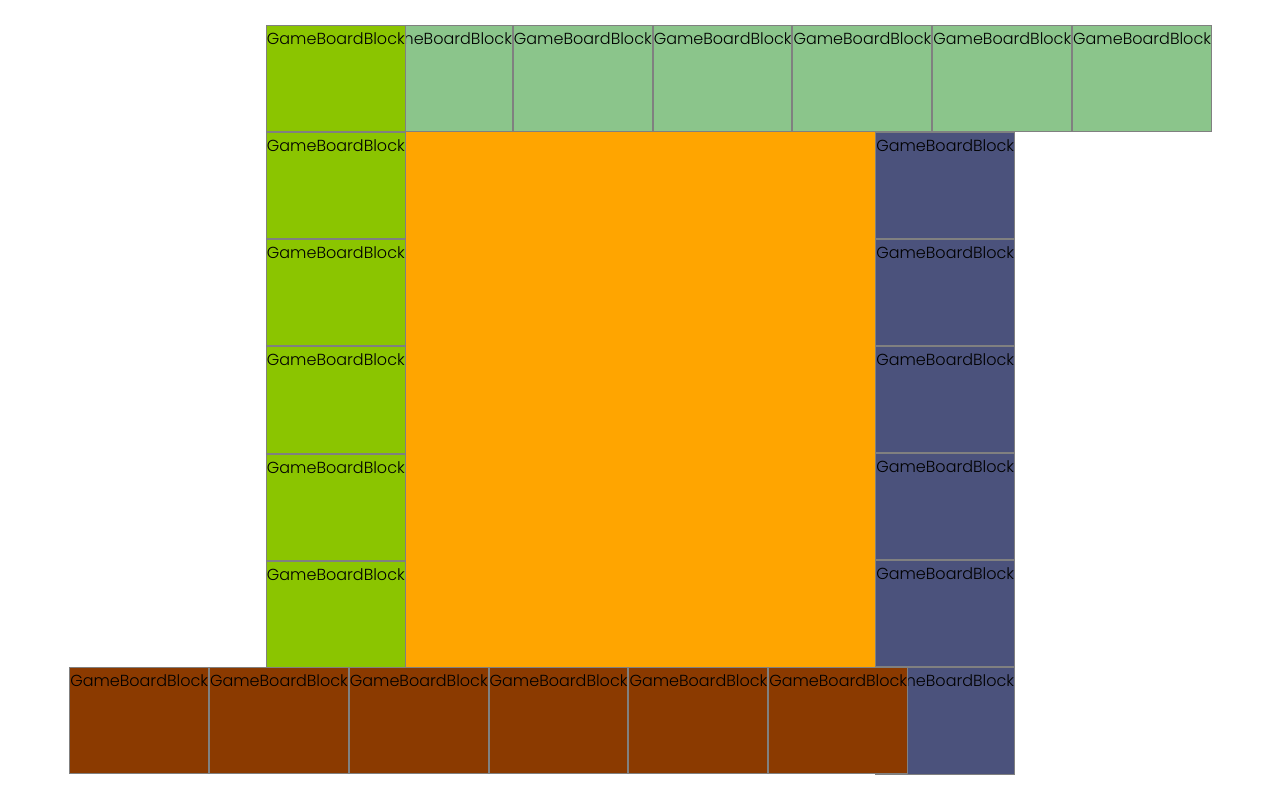
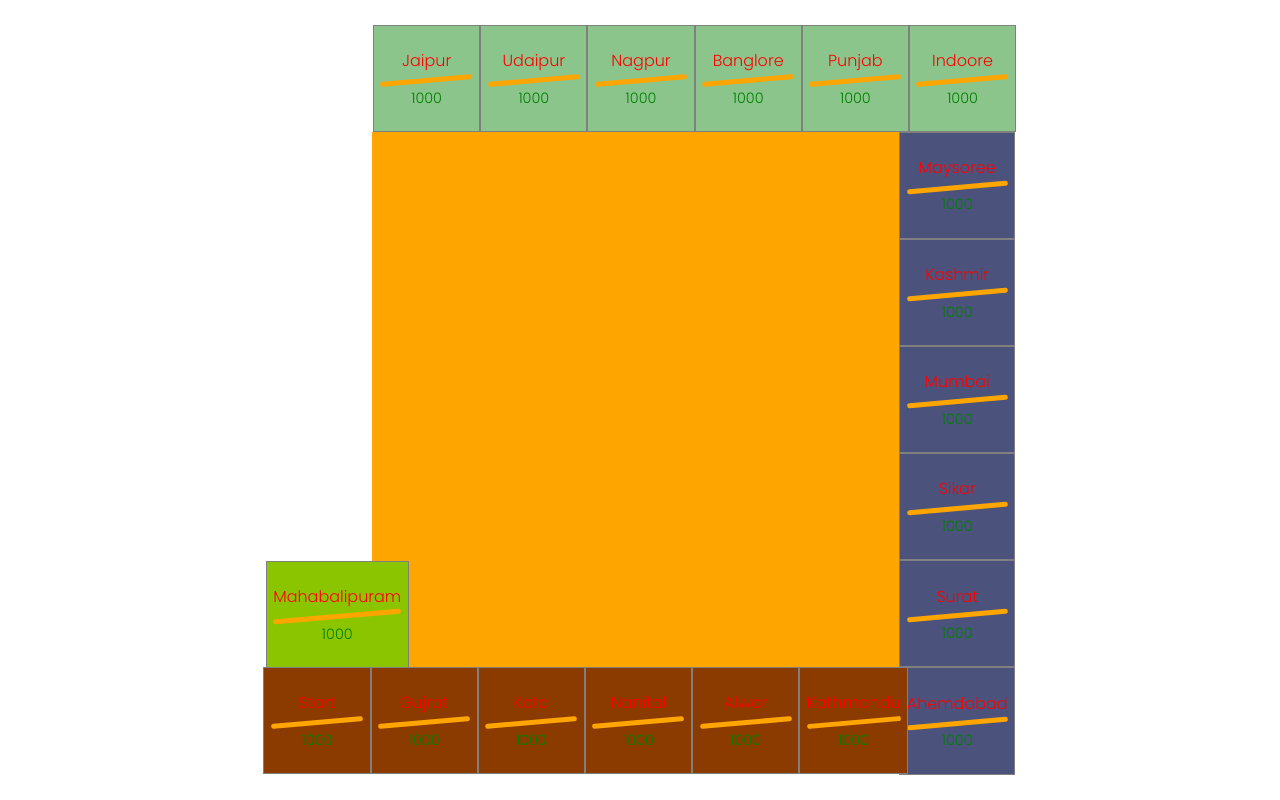
Before and after one commit to 25mohit/business-game, a React (Create React App) app: page / in a window 1280 px wide. Built offline with nearby package versions, Linux system fonts and the light colour scheme; a web font is replaced by a local one.

Commit message:
Dynamic Tickets Added

```diff
--- a/src/Style.css
+++ b/src/Style.css
@@ -1,5 +1,4 @@
 .game-play{
-    /* background-color: #ff0000; */
     width: 100%;
     height: 100%;
 }
@@ -11,13 +10,10 @@
     position: relative;
 }
 .main-game-board .block-row{
-    /* background-color: blue; */
-    /* gap: 0.4rem; */
     position: absolute;
 }
 .main-game-board .block-row.top{
     top: -13.5vh;
-    /* bottom: 1px; */
 }
 .main-game-board .block-row.right{
     right: -13.5vh;
@@ -39,4 +35,26 @@
     height: 13.4vh;
     border: 1px solid gray;
     aspect-ratio: 1/1;
+    padding: 0.4rem;
 }
+.game-board-block.city-ticket{
+    display: flex;
+    flex-direction: column;
+    align-items: center;
+    justify-content: center;
+    gap: 0.3rem;
+}
+.city-name{
+    color: red;
+}
+.ticket-price{
+    color: green;
+    font-size: 0.9rem;
+}
+.bar{
+    background-color: orange;
+    width: 100%;
+    height: 5px;
+    border-radius: 10px;
+    transform: rotate(-5deg);
+}
--- a/src/components/Layout/MainBoard/MainBoard.jsx
+++ b/src/components/Layout/MainBoard/MainBoard.jsx
@@ -1,39 +1,31 @@
 import GameBoardBlock from '../../Utils/GameBoardBlock/GameBoardBlock'
+import { GameBlockList } from '../../Utils/GameBoardBlock/GameBoardBlockList'
 
 const MainBoard = () => {
+
+  console.log("GameBlockList", GameBlockList);
+
   return (
     <div className='main-game-board'>
       <div className="block-row flex top">
-          <GameBoardBlock />
-          <GameBoardBlock />
-          <GameBoardBlock />
-          <GameBoardBlock />
-          <GameBoardBlock />
-          <GameBoardBlock />
+        {
+          GameBlockList?.slice(0,6).map((ticket, ind) => <GameBoardBlock key={ind} ticket={ticket}/>)
+        }
       </div>
       <div className="block-row flex-column right">
-          <GameBoardBlock />
-          <GameBoardBlock />
-          <GameBoardBlock />
-          <GameBoardBlock />
-          <GameBoardBlock />
-          <GameBoardBlock />
+        {
+          GameBlockList?.slice(6,12).map((ticket, ind) => <GameBoardBlock key={ind} ticket={ticket}/>)
+        }
       </div>
       <div className="block-row flex bottom">
-          <GameBoardBlock />
-          <GameBoardBlock />
-          <GameBoardBlock />
-          <GameBoardBlock />
-          <GameBoardBlock />
-          <GameBoardBlock />
+        {
+          GameBlockList?.slice(12,18).map((ticket, ind) => <GameBoardBlock key={ind} ticket={ticket}/>)
+        }
       </div>
       <div className="block-row flex-column left">
-          <GameBoardBlock />
-          <GameBoardBlock />
-          <GameBoardBlock />
-          <GameBoardBlock />
-          <GameBoardBlock />
-          <GameBoardBlock />
+        {
+          GameBlockList?.slice(18,24).map((ticket, ind) => <GameBoardBlock key={ind} ticket={ticket}/>)
+        }
       </div>
     </div>
   )
--- a/src/components/Utils/GameBoardBlock/GameBoardBlock.jsx
+++ b/src/components/Utils/GameBoardBlock/GameBoardBlock.jsx
@@ -1,8 +1,10 @@
-import React from 'react'
-
-const GameBoardBlock = () => {
+const GameBoardBlock = ({ ticket }) => {
   return (
-    <div className='game-board-block'>GameBoardBlock</div>
+    <div className={`game-board-block ${ticket?.typeTicket ? 'city-ticket' : 'activity'}`}>
+      <p className='city-name'>{ticket?.cityName}</p>
+      <div className="bar"></div>
+      <p className="ticket-price">{ticket?.ticketPrice}</p>
+    </div>
   )
 }
 
--- /dev/null
+++ b/src/components/Utils/GameBoardBlock/GameBoardBlockList.js
@@ -0,0 +1,99 @@
+export const GameBlockList = [
+    // topList:[
+        {
+            typeTicket: true,
+            cityName: "Jaipur",
+            ticketPrice: "1000"
+        },
+        {
+            typeTicket: true,
+            cityName: "Udaipur",
+            ticketPrice: "1000"
+        },
+        {
+            typeTicket: true,
+            cityName: "Nagpur",
+            ticketPrice: "1000"
+        },
+        {
+            typeTicket: true,
+            cityName: "Banglore",
+            ticketPrice: "1000"
+        },
+        {
+            typeTicket: true,
+            cityName: "Punjab",
+            ticketPrice: "1000"
+        },
+        {
+            typeTicket: true,
+            cityName: "Indoore",
+            ticketPrice: "1000"
+        },
+        {
+            typeTicket: true,
+            cityName: "Maysoree",
+            ticketPrice: "1000"
+        },
+        {
+            typeTicket: true,
+            cityName: "Kashmir",
+            ticketPrice: "1000"
+        },
+        {
+            typeTicket: true,
+            cityName: "Mumbai",
+            ticketPrice: "1000"
+        },
+        {
+            typeTicket: true,
+            cityName: "Sikar",
+            ticketPrice: "1000"
+        },
+        {
+            typeTicket: true,
+            cityName: "Surat",
+            ticketPrice: "1000"
+        },
+        {
+            typeTicket: true,
+            cityName: "Ahemdabad",
+            ticketPrice: "1000"
+        },
+        {
+            typeTicket: true,
+            cityName: "Start",
+            ticketPrice: "1000"
+        },
+        {
+            typeTicket: true,
+            cityName: "Gujrat",
+            ticketPrice: "1000"
+        },
+        {
+            typeTicket: true,
+            cityName: "Kota",
+            ticketPrice: "1000"
+        },
+        {
+            typeTicket: true,
+            cityName: "Nanital",
+            ticketPrice: "1000"
+        },
+        {
+            typeTicket: true,
+            cityName: "Alwar",
+            ticketPrice: "1000"
+        },
+        {
+            typeTicket: true,
+            cityName: "Kathmandu",
+            ticketPrice: "1000"
+        },
+        {
+            typeTicket: true,
+            cityName: "Mahabalipuram",
+            ticketPrice: "1000"
+        },
+    // ]
+]
```
